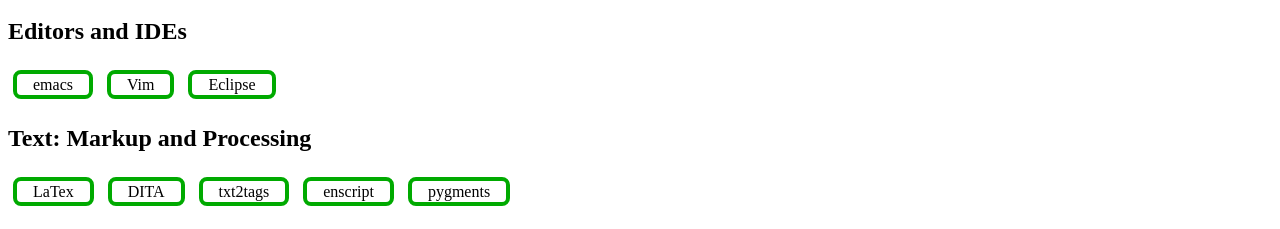
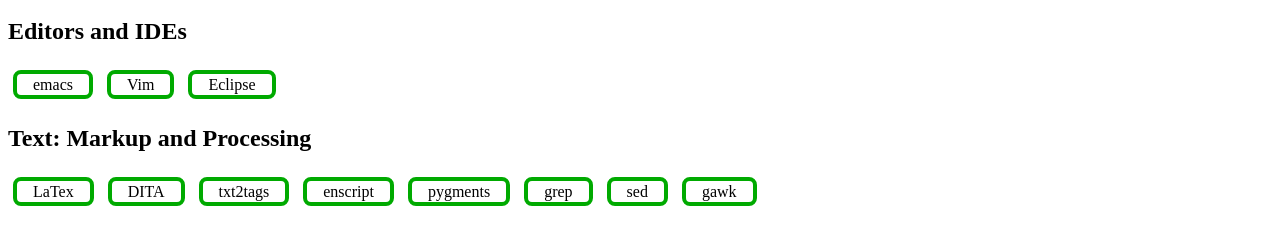
Before and after one commit to MichaeLeroy/bizrnd-website, a plain HTML site: page plinks/tech/index.html in a window 1280 px wide. Shown: the part 709-938 px from the top of the page. Drawn offline with Linux system fonts and the light colour scheme.

Commit message:
Bookmark Pages, added some text processing links

```diff
--- a/plinks/tech/index.html
+++ b/plinks/tech/index.html
@@ -99,6 +99,9 @@
     <a title="txt2tags, a simple and effective markup tool that marks down to multiple formats" href="http://txt2tags.org/">txt2tags</a>
     <a title="enscript, text to many formatter with very nice syntax highlighting" href="https://www.gnu.org/software/enscript/">enscript</a>
     <a title="pygments, a syntax highlighter implemented in python" href="http://pygments.org/">pygments</a>
+    <a title="GNU Grep Online Reference Manual" href="https://www.gnu.org/software/grep/manual/grep.html">grep</a>
+    <a title="Sed - An Introduction and Tutorial by Bruce Barnett" href="http://www.grymoire.com/Unix/Sed.html">sed</a>
+    <a title="The GNU Awk User's Guide" href="https://www.gnu.org/software/gawk/manual/gawk.html">gawk</a>
   </p>
   <h2 title="Databases, Relational and Otherwise, and Database Management">Databases and Database Management</h2>
   <p class="bookmark-box">
```
